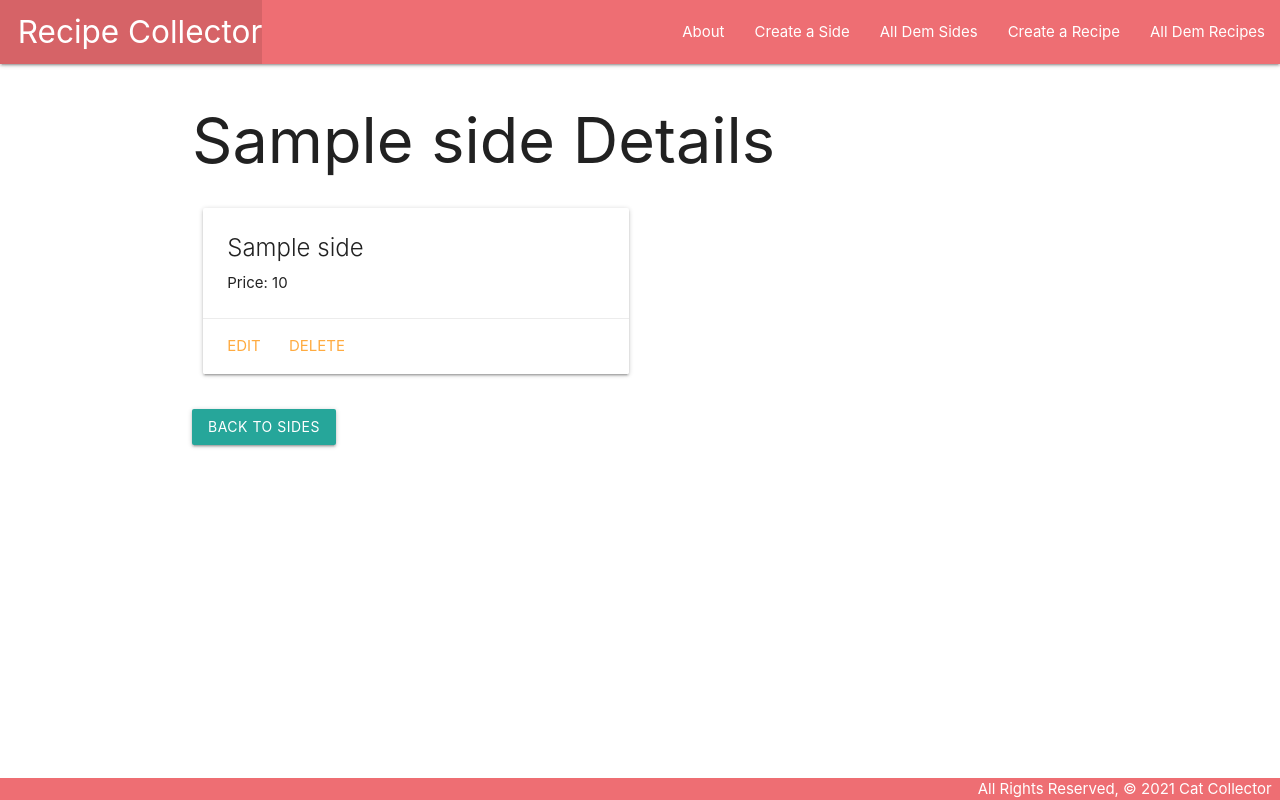
After one commit to FrugalCarrot7/recipecollector, a Django app: page /sides/1/ in a window 1280 px wide. The commit adds this page. Run offline with Django 4.2, Linux system fonts and the light colour scheme; tables that the repository leaves empty hold one stand-in row (values such as "Sample post").

Commit message:
adds sides crud

```diff
--- a/main_app/templates/base.html
+++ b/main_app/templates/base.html
@@ -19,6 +19,7 @@
         <ul class="right">
           <li><a href="/about">About</a></li>
           <li><a href="{% url 'sides_create' %}">Create a Side</a></li>
+          <li><a href="{% url 'sides_index' %}">All Dem Sides</a></li>
           <li><a href="{% url 'recipes_create' %}">Create a Recipe</a></li>
           <li><a href="/recipes">All Dem Recipes</a></li>
         </ul>
--- /dev/null
+++ b/main_app/templates/main_app/side_detail.html
@@ -0,0 +1,22 @@
+{% extends 'base.html' %}
+{% block content %}
+
+<h1>{{ side.name}} Details</h1>
+
+<div class="row">
+  <div class="col s6 col-offset-3">
+    <div class="card">
+      <div class="card-content">
+        <span class="card-title">{{ side.name }}</span>
+        <p>Price: {{ side.price }}</p>
+      </div>
+      <div class="card-action">
+        <a href="{% url 'sides_update' side.id %}">Edit</a>
+        <a href="{% url 'sides_delete' side.id %}">Delete</a>
+      </div>
+    </div>
+  </div>
+</div>
+
+<a href="{% url 'sides_index' %}"><button class="btn">Back to Sides</button></a>
+{% endblock %}
```
Also changed, not shown: main_app/templates/main_app/side_confirm_delete.html (added, +13 -0 lines), main_app/templates/main_app/side_list.html (added, +17 -0 lines).
